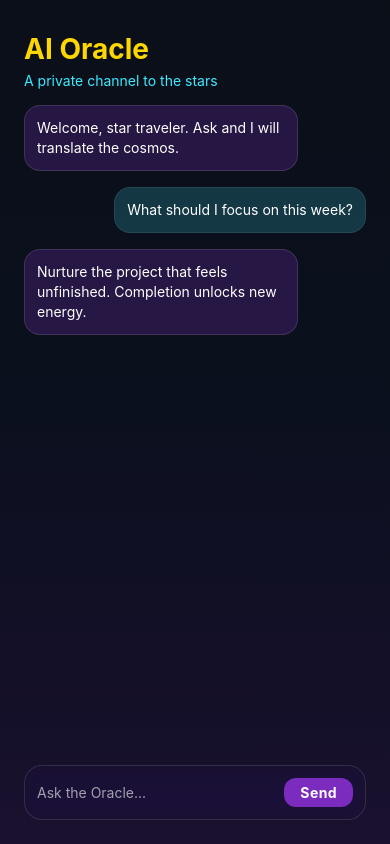
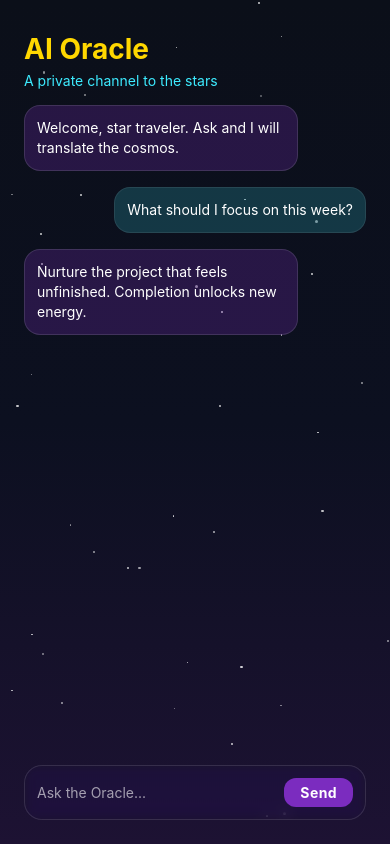
Before and after one commit to kocayinsec/stardust-ios, a React Native app: screen /OracleChat in a window 390 px wide. Built offline with nearby package versions, Linux system fonts and the light colour scheme.

Commit message:
Add animated starfield background component

```diff
--- /dev/null
+++ b/src/components/Starfield.js
@@ -0,0 +1,81 @@
+import React, { useEffect, useMemo, useRef } from 'react';
+import { Animated, StyleSheet, Dimensions } from 'react-native';
+
+const { width, height } = Dimensions.get('window');
+
+const DEFAULT_DENSITY = 40;
+
+export default function Starfield({ density = DEFAULT_DENSITY, color = 'rgba(255,255,255,0.8)' }) {
+  const stars = useMemo(() => {
+    return Array.from({ length: density }).map((_, index) => {
+      const size = Math.random() * 2 + 1;
+      return {
+        id: `star-${index}`,
+        size,
+        left: Math.random() * width,
+        top: Math.random() * height,
+        baseOpacity: Math.random() * 0.5 + 0.2,
+        twinkleDuration: Math.random() * 3000 + 2500,
+        delay: Math.random() * 2000,
+      };
+    });
+  }, [density]);
+
+  const opacities = useRef(stars.map((star) => new Animated.Value(star.baseOpacity))).current;
+
+  useEffect(() => {
+    const animations = opacities.map((opacity, index) => {
+      const star = stars[index];
+      return Animated.loop(
+        Animated.sequence([
+          Animated.timing(opacity, {
+            toValue: Math.min(1, star.baseOpacity + 0.4),
+            duration: star.twinkleDuration,
+            delay: star.delay,
+            useNativeDriver: true,
+          }),
+          Animated.timing(opacity, {
+            toValue: star.baseOpacity,
+            duration: star.twinkleDuration,
+            useNativeDriver: true,
+          }),
+        ])
+      );
+    });
+
+    animations.forEach((animation) => animation.start());
+
+    return () => animations.forEach((animation) => animation.stop());
+  }, [opacities, stars]);
+
+  return (
+    <Animated.View style={styles.container} pointerEvents="none">
+      {stars.map((star, index) => (
+        <Animated.View
+          key={star.id}
+          style={[
+            styles.star,
+            {
+              backgroundColor: color,
+              width: star.size,
+              height: star.size,
+              borderRadius: star.size,
+              left: star.left,
+              top: star.top,
+              opacity: opacities[index],
+            },
+          ]}
+        />
+      ))}
+    </Animated.View>
+  );
+}
+
+const styles = StyleSheet.create({
+  container: {
+    ...StyleSheet.absoluteFillObject,
+  },
+  star: {
+    position: 'absolute',
+  },
+});
--- a/src/screens/DashboardScreen.js
+++ b/src/screens/DashboardScreen.js
@@ -2,6 +2,7 @@ import React from 'react';
 import { View, Text, StyleSheet, TouchableOpacity } from 'react-native';
 import { LinearGradient } from 'expo-linear-gradient';
 import { BlurView } from 'expo-blur';
+import Starfield from '../components/Starfield';
 import { colors, spacing } from '../constants/theme';
 
 const energy = {
@@ -16,6 +17,7 @@ export default function DashboardScreen({ navigation }) {
       colors={[colors.midnight, '#0E1222', '#1B0F2C']}
       style={styles.container}
     >
+      <Starfield />
       <Text style={styles.title}>Galactic Energy</Text>
       <Text style={styles.subtitle}>Your cosmic momentum for today</Text>
 
--- a/src/screens/OracleChatScreen.js
+++ b/src/screens/OracleChatScreen.js
@@ -2,6 +2,7 @@ import React from 'react';
 import { View, Text, StyleSheet, ScrollView, TouchableOpacity, TextInput } from 'react-native';
 import { LinearGradient } from 'expo-linear-gradient';
 import { BlurView } from 'expo-blur';
+import Starfield from '../components/Starfield';
 import { colors, spacing } from '../constants/theme';
 
 const messages = [
@@ -28,7 +29,7 @@ export default function OracleChatScreen() {
       colors={[colors.midnight, '#0C1020', '#1D1233']}
       style={styles.container}
     >
-      <View style={styles.starfield} />
+      <Starfield />
       <View style={styles.header}>
         <Text style={styles.title}>AI Oracle</Text>
         <Text style={styles.subtitle}>A private channel to the stars</Text>
@@ -75,11 +76,7 @@ const styles = StyleSheet.create({
     paddingTop: spacing.xl,
     paddingHorizontal: spacing.lg,
   },
-  starfield: {
-    ...StyleSheet.absoluteFillObject,
-    opacity: 0.15,
-    backgroundColor: '#0A0E1A',
-  },
+  // starfield handled by component
   header: {
     marginBottom: spacing.md,
   },
```
